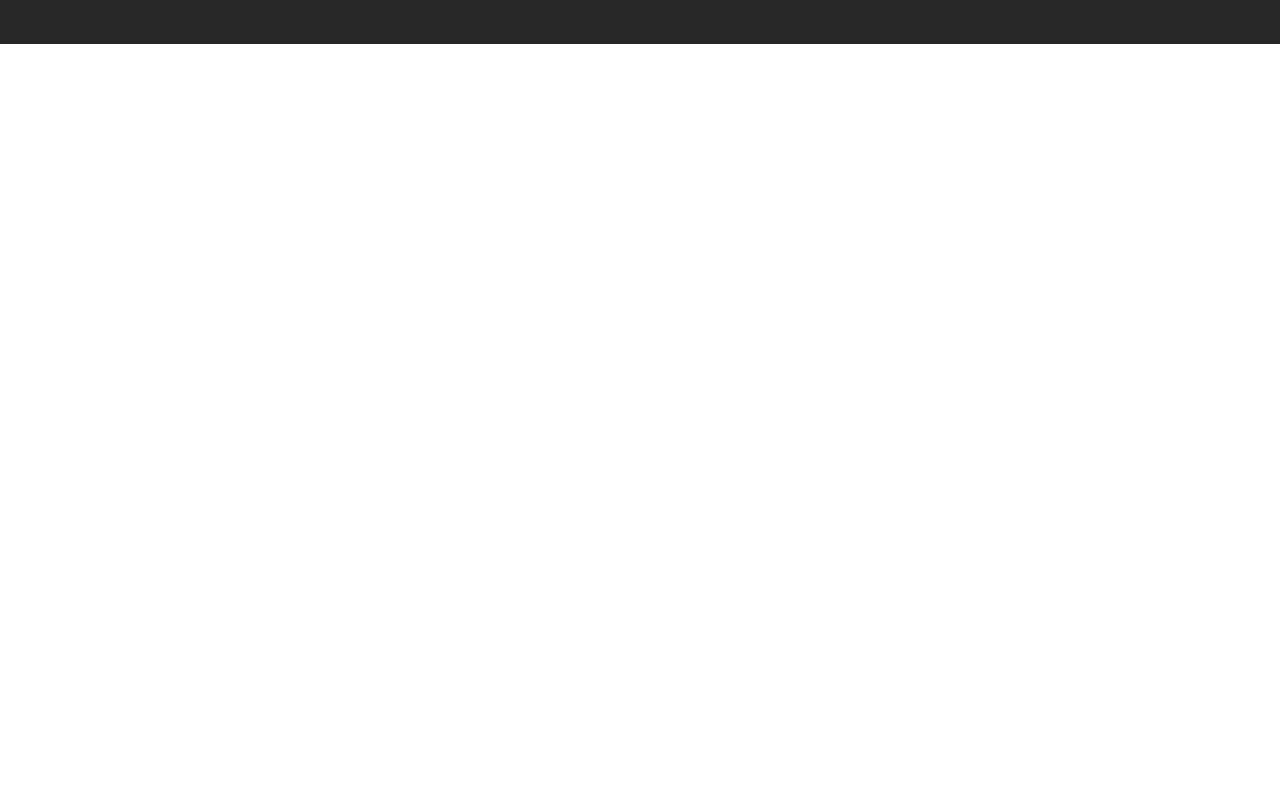
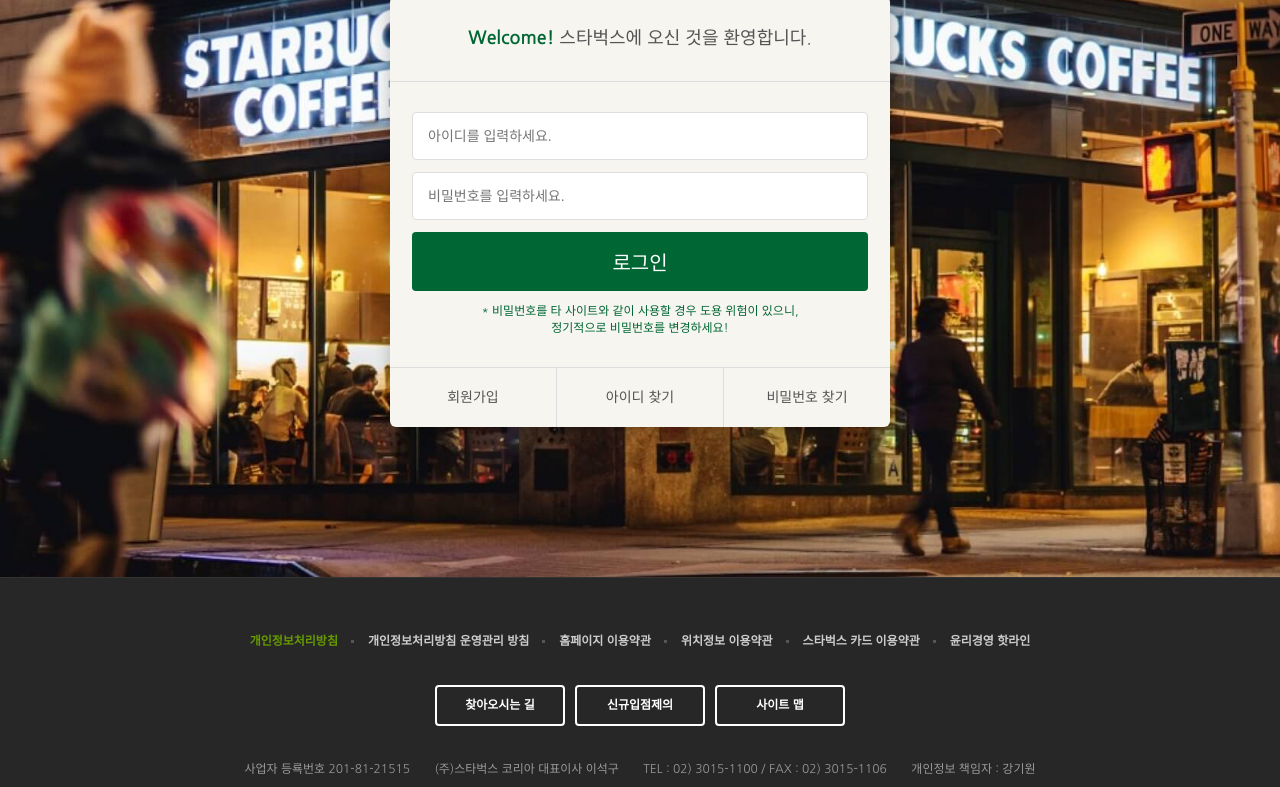
Before and after one commit to PGMin/starbucks, a plain HTML site: page signin/index.html in a window 1280 px wide. Shown: the part 290-1077 px from the top of the page. Before the commit the page ends 800 px from the top, so only its background shows below. Drawn offline with nearby package versions, Linux system fonts and the light colour scheme.

Commit message:
로그인 페이지 완성

```diff
--- /dev/null
+++ b/css/signin.css
@@ -0,0 +1,79 @@
+.signin {
+  margin-top: 120px;
+  padding: 100px 0 150px;
+  background-image: url(/images/signin_bg.jpg);
+  background-repeat: no-repeat;
+  background-position: center;
+  background-attachment: fixed;
+  background-size: cover;
+}
+.signin h1 {
+  color: #fff;
+  font-size: 30px;
+  font-weight: 700;
+  text-align: center;
+  margin-bottom: 24px;
+}
+.signin__card {
+  width: 500px;
+  margin: 0 auto;
+  border-radius: 6px;
+  background-color: #F6F5F0;
+  box-shadow: 2px 2px 20px rgba(0, 0, 0, .3);
+  color: #555;
+}
+.signin__card h2 {
+  padding: 30px;
+  font-size: 18px;
+  text-align: center;
+  border-bottom: 1px solid #ddd;
+}
+.signin__card h2 strong {
+  font-weight: 700;
+  color: #063;
+}
+.signin__card form {
+  padding: 30px 22px;
+}
+.signin__card form input {
+  width: 100%;
+  margin-bottom: 12px;
+  padding: 15px;
+  border: 1px solid #ddd;
+  border-radius: 4px;
+  outline: none;
+  box-sizing: border-box;
+  font-size: 14px;
+}
+.signin__card form [type='submit'] {
+  background-color: #063;
+  border: none;
+  color: #fff;
+  font-size: 20px;
+  cursor: pointer;
+}
+.signin__card form p {
+  font-size: 12px;
+  color: #063;
+  text-align: center;
+}
+.signin__card .actions {
+  display: flex;
+  border-top: 1px solid #ddd;
+}
+.signin__card .actions a {
+  flex-grow: 1;
+  flex-basis: 0;
+  text-align: center;
+  padding: 20px;
+  color: #555;
+  font-size: 14px;
+
+border-right: 1px solid #ddd;
+}
+.signin__card .actions a:last-child {
+  border-right: none;
+}
+.signin__card .actions a:hover {
+  text-decoration: underline;
+}
--- a/signin/index.html
+++ b/signin/index.html
@@ -27,6 +27,7 @@
   <link href="https://fonts.googleapis.com/css2?family=Nanum+Gothic:wght@400;700&display=swap" rel="stylesheet">
   <link rel="stylesheet" href="https://fonts.googleapis.com/icon?family=Material+Icons">
   <link rel="stylesheet" href="/css/common.css">
+  <link rel="stylesheet" href="/css/signin.css">
 
   <script defer src="/js/common.js"></script>
 </head>
@@ -346,7 +347,26 @@
 
 
   <section class="signin">
-
+    <h1>로그인</h1>
+    <div class="signin__card">
+      <h2>
+        <strong>Welcome!</strong> 스타벅스에 오신 것을 환영합니다.
+      </h2>
+      <form>
+        <input type="text" placeholder="아이디를 입력하세요.">
+        <input type="password" placeholder="비밀번호를 입력하세요.">
+        <input type="submit" value="로그인">
+        <p>
+          * 비밀번호를 타 사이트와 같이 사용할 경우 도용 위험이 있으니, <br>
+          정기적으로 비밀번호를 변경하세요!
+        </p>
+      </form>
+      <div class="actions">
+        <a href="javascript:void(0)">회원가입</a>
+        <a href="javascript:void(0)">아이디 찾기</a>
+        <a href="javascript:void(0)">비밀번호 찾기</a>
+      </div>
+    </div>
   </section>
 
   <!-- FOOTER  -->
```
